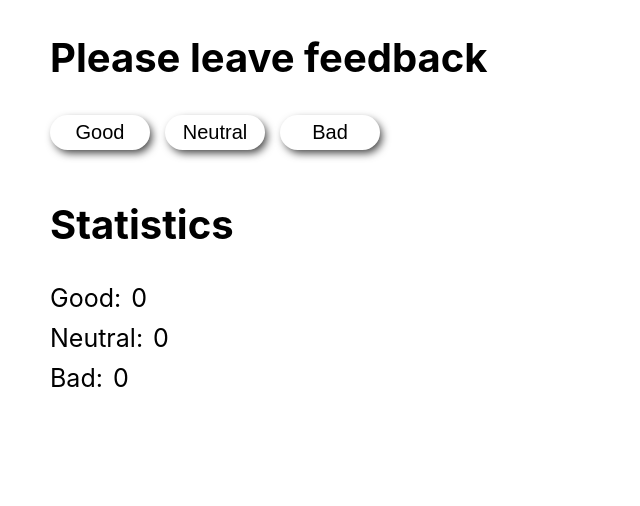
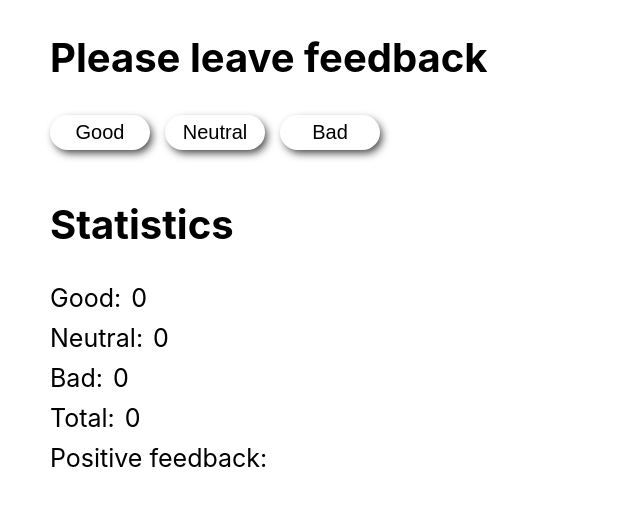
Before and after one commit to Vovap1991/goit-react-hw-02-feedback, a React (Create React App) app: page / in a window 1280 px wide. Shown: the top 506 px of the page, without its empty margins (0-640 px from the left). Built offline with nearby package versions, Linux system fonts and the light colour scheme.

Commit message:
total amount of feedbacks is done

```diff
--- a/src/components/App.jsx
+++ b/src/components/App.jsx
@@ -17,11 +17,16 @@ export class App extends Component {
     });
   };
 
+  countTotalFeedback = () => {
+    const { good, neutral, bad } = this.state;
+    return good + neutral + bad;
+  };
+
   render() {
     return (
       <div>
         <Feedback onIncrement={this.getFeedback} />
-        <Statistics clicks={this.state} />
+        <Statistics clicks={this.state} total={this.countTotalFeedback()} />
       </div>
     );
   }
--- a/src/components/Statistics/Statistics.jsx
+++ b/src/components/Statistics/Statistics.jsx
@@ -5,7 +5,7 @@ import {
   Clicks,
 } from './Statistics.styled';
 
-export const Statistics = ({ clicks }) => {
+export const Statistics = ({ clicks, total }) => {
   const { good, neutral, bad } = clicks;
   return (
     <StatisticsWrapper>
@@ -22,6 +22,14 @@ export const Statistics = ({ clicks }) => {
         Bad:
         <Clicks>{bad}</Clicks>
       </StatisticsItem>
+      <StatisticsItem>
+        Total:
+        <Clicks>{total}</Clicks>
+      </StatisticsItem>
+      <StatisticsItem>
+        Positive feedback:
+        <Clicks></Clicks>
+      </StatisticsItem>
     </StatisticsWrapper>
   );
 };
```
